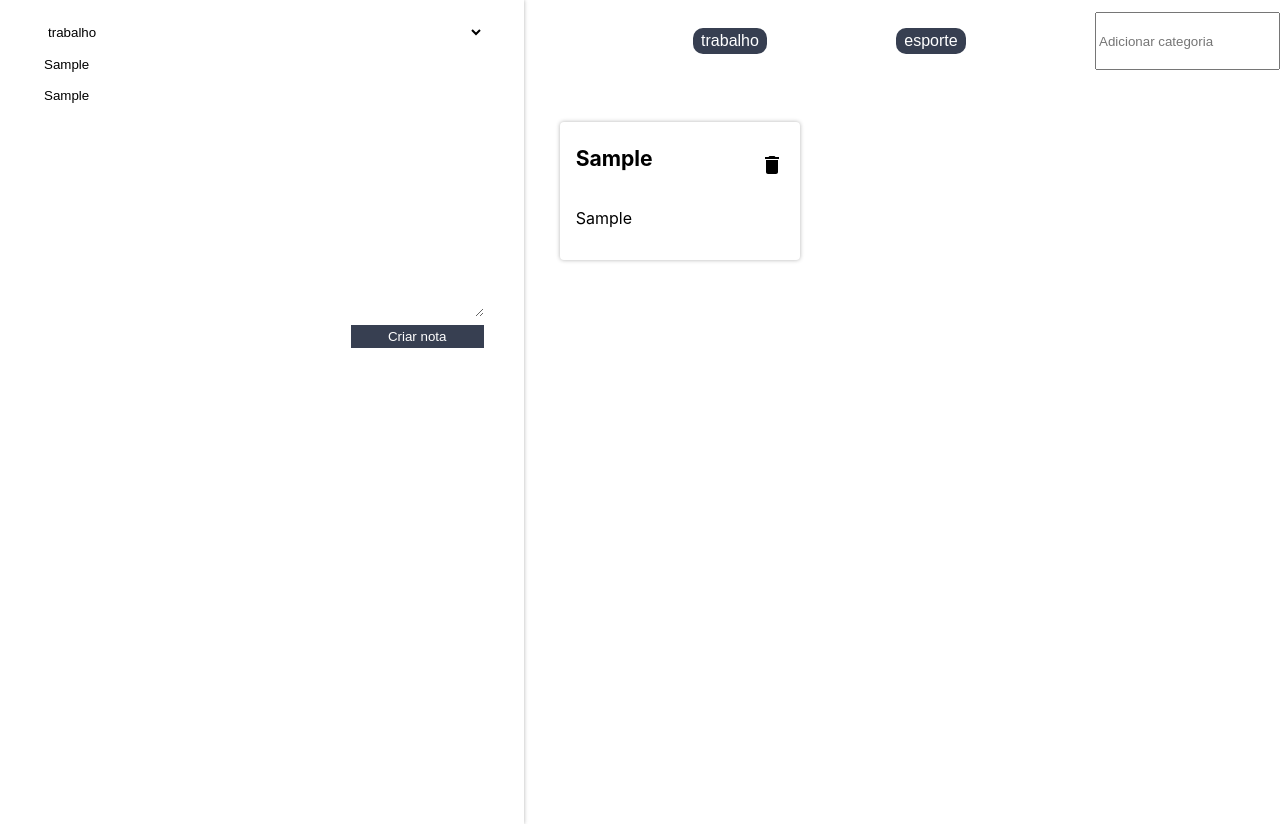
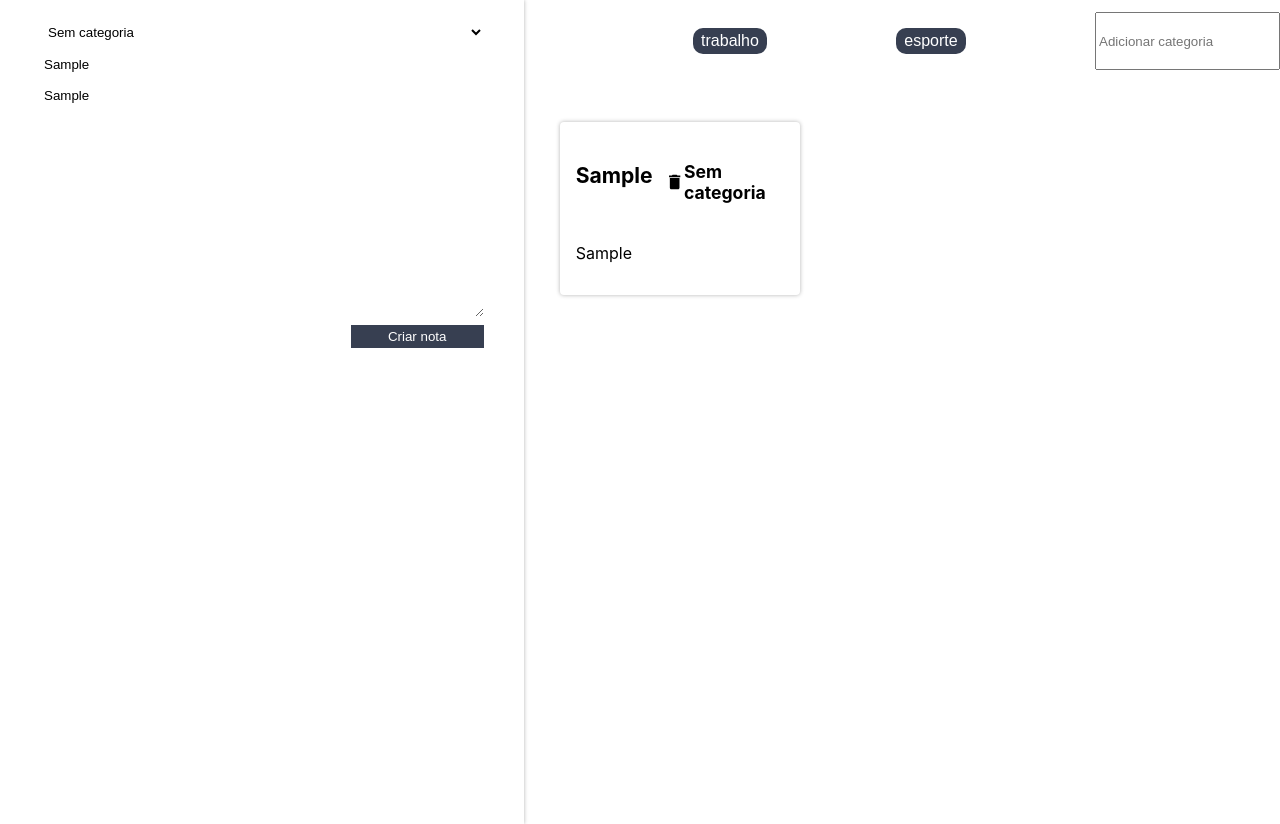
Before and after one commit to lpoliveiraneto/ceep, a React (Create React App) app: page / in a window 1280 px wide. Both pictures are taken after typing "Sample", "Sample" into the empty fields and a click on the button "Criar nota". Built offline with nearby package versions, Linux system fonts and the light colour scheme.

Commit message:
tornando a categoria dinâmica.

```diff
--- a/src/App.js
+++ b/src/App.js
@@ -15,8 +15,8 @@ class App extends Component{
     };
   }
 
-  criarNota(titulo, texto){
-    const novaNota = {titulo, texto};
+  criarNota(titulo, texto, categoria){
+    const novaNota = {titulo, texto, categoria};
     const novoArrayNotas = [ ...this.state.notas, novaNota];
     const novoEstado = {
       notas:novoArrayNotas
--- a/src/components/CardNota/CardNota.jsx
+++ b/src/components/CardNota/CardNota.jsx
@@ -15,6 +15,7 @@ class CardNota extends Component {
                 <header className="card-nota_cabecalho">
                     <h3 className="card-nota_titulo">{this.props.titulo}</h3>
                     <DeleteSVG onClick={this.apagar.bind(this)}/>
+                    <h4>{this.props.categoria}</h4>
                 </header>
                 <p className="card-nota_texto"> {this.props.texto}</p>
 
--- a/src/components/FormCadastro/FormularioCadastro.jsx
+++ b/src/components/FormCadastro/FormularioCadastro.jsx
@@ -6,7 +6,13 @@ export class FormularioCadastro extends Component {
     constructor(props){
         super(props);
         this.titulo ="";
-        this.texto = ""
+        this.texto = "";
+        this.categoria = "Sem categoria";
+    }
+
+    _handleMudancaCategoria(evento){
+        evento.stopPropagation();
+        this.categoria = evento.target.value;
     }
 
     _handleMudancaTitulo(evento){
@@ -22,7 +28,7 @@ export class FormularioCadastro extends Component {
     _criarNota(evento){
         evento.preventDefault();
         evento.stopPropagation();
-        this.props.criarNota(this.titulo, this.texto);
+        this.props.criarNota(this.titulo, this.texto, this.categoria);
     }
 
     render() {
@@ -30,7 +36,11 @@ export class FormularioCadastro extends Component {
             <form className="form-cadastro"
                 onSubmit={this._criarNota.bind(this)}>
 
-                <select className="form-cadastro_input">
+                <select onChange={this._handleMudancaCategoria.bind(this)}
+                    className="form-cadastro_input"
+                >
+                    <option defaultChecked={true}>Sem categoria</option>
+
                     {this.props.categorias.map( categoria => {
                         return <option>{categoria}</option>
                     })}
--- a/src/components/ListaDeNotas/ListaDeNotas.jsx
+++ b/src/components/ListaDeNotas/ListaDeNotas.jsx
@@ -13,7 +13,8 @@ export class ListaDeNotas extends Component {
                             indice = {index}
                             apagarNota={this.props.apagarNota}
                             titulo={nota.titulo}
-                            texto={nota.texto}/>
+                            texto={nota.texto}
+                            categoria={nota.categoria}/>
                         </li>
                     );
                 })}
```
